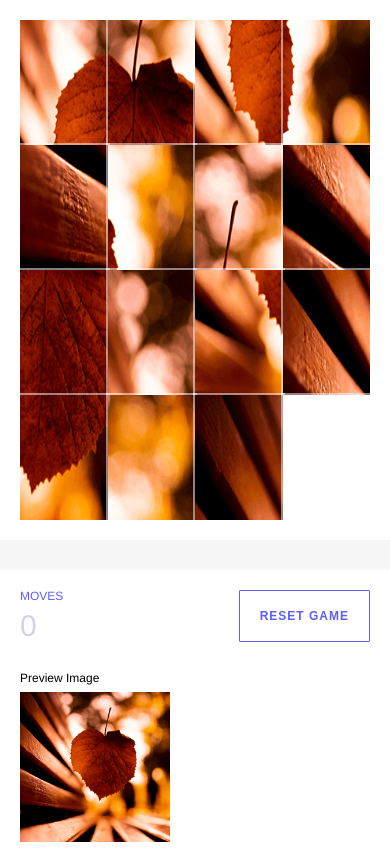
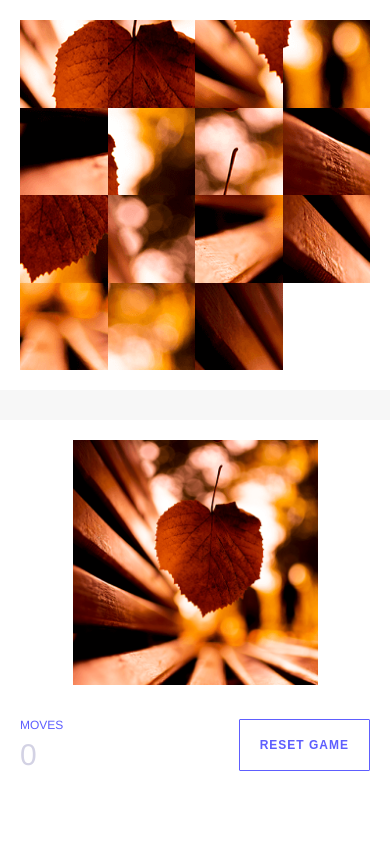
Before and after one commit to bairrada97/SliderPuzzle, a Vue app: page / in a window 390 px wide. After the commit the page ends 844 px from the top, so only its background shows below. Built offline with nearby package versions, Linux system fonts and the light colour scheme.

Commit message:
UPD: fix bug mobile

```diff
--- a/src/components/Game.vue
+++ b/src/components/Game.vue
@@ -14,7 +14,6 @@
     </div>
     <h2 v-if="win" class="grid__title">Congratulations!</h2>
     <div class="grid__preview">
-      <p class="grid__previewCopy">Preview Image</p>
       <img class="grid__previewImg" :src="this.shuffleImg" alt="">
     </div>
   </div>
@@ -37,7 +36,7 @@ export default {
       board: [],
       moves: 0,
       win: false,
-      img: ['/../assets/img1.png','/../assets/img2.png','/../assets/img3.png','/../assets/img4.png'],
+      img: ['/../assets/img1.png', '/../assets/img2.png', '/../assets/img3.png', '/../assets/img4.png'],
       gridHeight: 0,
       gridWidth: 0
 
@@ -48,6 +47,8 @@ export default {
     this.renderBoard();
     this.shuffle(this.board);
     this.loadImage();
+    const height = (this.$refs.grid.clientWidth - '40') / this.rowSize ;
+    this.$refs.grid.style.gridTemplateRows = `repeat(4, ${height}px)`;
   },
   methods: {
     clickPiece(target, index) {
@@ -171,8 +172,8 @@ export default {
       }, 100);
     }
   },
-  computed:{
-    shuffleImg(){
+  computed: {
+    shuffleImg() {
       return this.img[Math.floor(Math.random() * this.img.length)]
     }
   }
@@ -206,6 +207,7 @@ $white-bg-color: #fff;
         justify-content: space-between;
         flex-direction: column;
         height: 500px;
+        width: 250px;
         margin-left: 60px;
         padding: 20px;
         background: $white-bg-color;
@@ -216,6 +218,7 @@ $white-bg-color: #fff;
             max-width: 500px;
             margin-left: 0;
             margin-top: 30px;
+            flex-direction: column-reverse;
         }
 
     }
@@ -225,7 +228,7 @@ $white-bg-color: #fff;
 
         @media screen and (max-width: 874px) {
             width: 100%;
-            margin-bottom: 30px;
+            margin-top: 30px;
         }
     }
 
@@ -284,13 +287,18 @@ $white-bg-color: #fff;
         }
     }
 
-    &__previewCopy {
-        font-size: 12px;
-        margin-bottom: 5%;
+    &__preview {
+      @media screen and (max-width: 874px) {
+          text-align: center;
+      }
     }
 
     &__previewImg {
-        width: 150px;
+        width: 100%;
+
+        @media screen and (max-width: 874px) {
+            width: 70%;
+        }
     }
 }
 </style>
--- a/src/components/Piece.vue
+++ b/src/components/Piece.vue
@@ -22,14 +22,11 @@ export default {
 <style scoped lang="scss">
 .item {
     color: rgba(255,255,255,0.8);
-    height: 125px;
     padding-left: 10px;
     font-weight: 700;
     padding-top: 10px;
     box-sizing: border-box;
     font-size: 18px;
-    text-shadow: 0 0 30px rgba(0,0,0,0.8);
-    box-shadow: 0px 0px 0px 2px rgba(255, 255, 255, 0.5);
 
     &.win{
       text-shadow: none;
```
Also changed, not shown: 7 other files (tests, documents, lock files or other folders).
